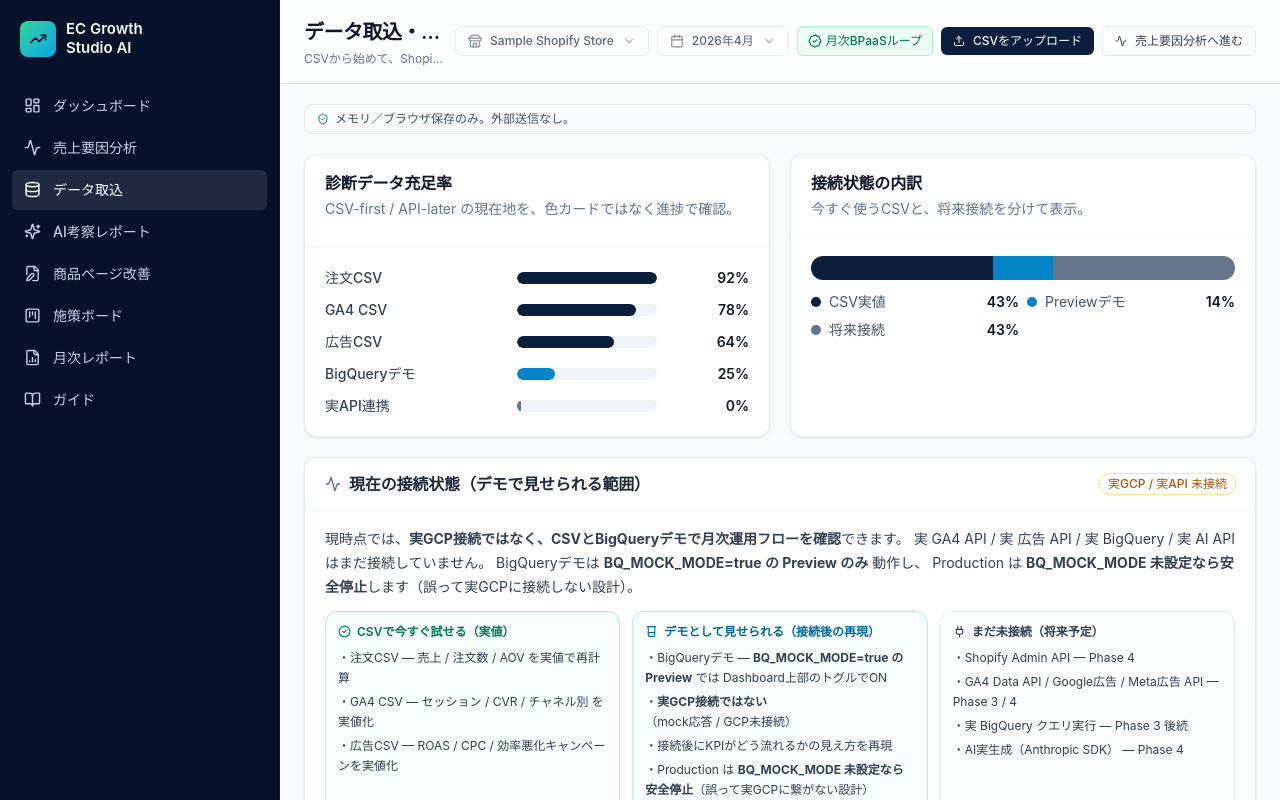
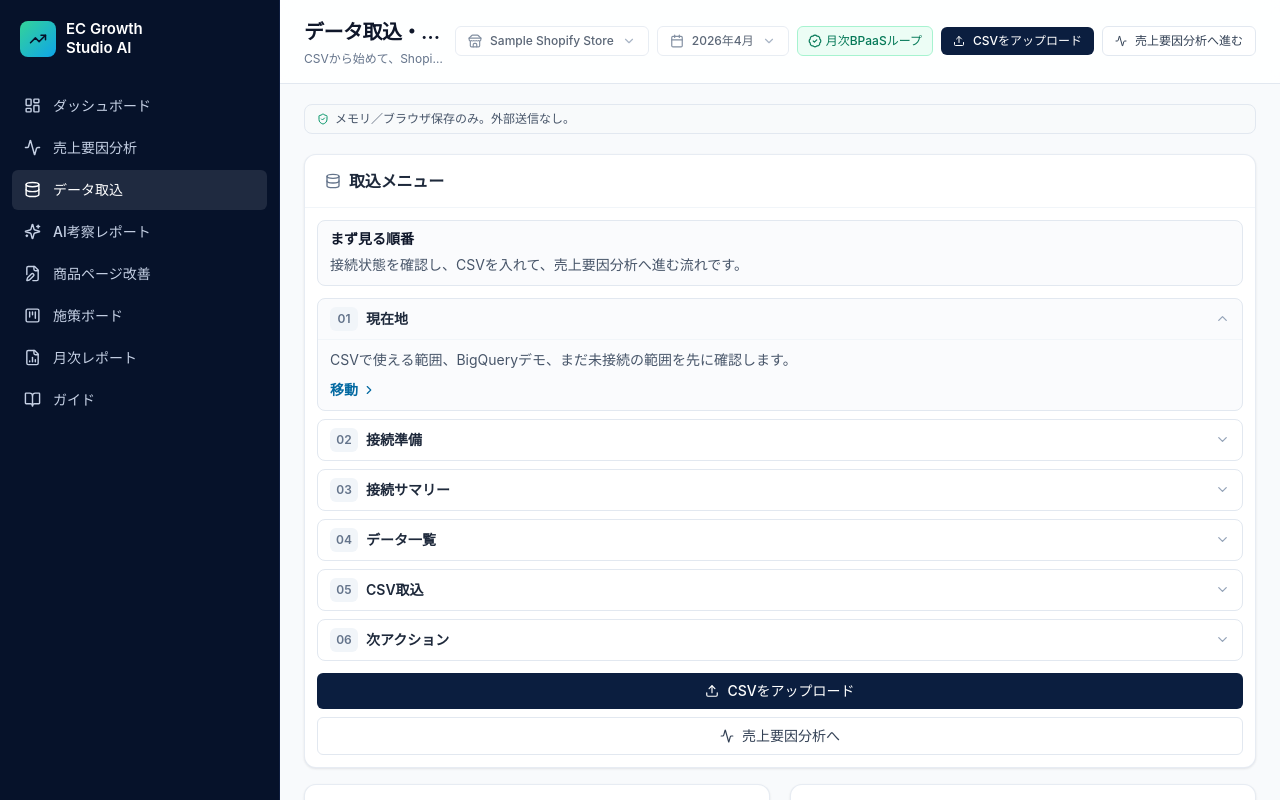
Before and after one commit to kazushi-tech/ec-growth-studio-ai, a React (Vite) app: page /app/data-import in a window 1280 px wide. Shown: the top 800 px of the page. Built offline with nearby package versions, Linux system fonts and the light colour scheme.

Commit message:
fix(data-import): add accordion left rail

```diff
--- a/src/pages/DataImport.tsx
+++ b/src/pages/DataImport.tsx
@@ -1,4 +1,4 @@
-import { useRef, useState } from "react";
+import { useRef, useState, type ReactNode } from "react";
 import { Link } from "react-router-dom";
 import {
   Upload,
@@ -7,6 +7,7 @@ import {
   CheckCircle2,
   AlertTriangle,
   Cloud,
+  ChevronDown,
   ChevronRight,
   Plug,
   Beaker,
@@ -163,6 +164,10 @@ export default function DataImport() {
           メモリ／ブラウザ保存のみ。外部送信なし。
         </div>
 
+        <div className="grid gap-4 min-[1400px]:grid-cols-[15rem_minmax(0,1fr)]">
+          <DataImportLeftRail triggerSelect={triggerSelect} csvMode={csvMode} />
+
+          <div className="min-w-0 space-y-5">
         <div className="grid gap-5 lg:grid-cols-[minmax(0,1fr)_minmax(0,1fr)]">
           <ChartFrame
             title="診断データ充足率"
@@ -198,6 +203,7 @@ export default function DataImport() {
         </div>
 
         {/* Connection-state guide — explain what's real CSV vs demo vs not-yet-connected */}
+        <div id="data-import-current" className="scroll-mt-24">
         <SectionCard
           title="現在の接続状態（デモで見せられる範囲）"
           icon={<Activity size={16} />}
@@ -251,8 +257,10 @@ export default function DataImport() {
             </div>
           </div>
         </SectionCard>
+        </div>
 
         {/* EC linkage stance — explain that we don't host the EC site */}
+        <div id="data-import-readiness" className="scroll-mt-24 space-y-5">
         <SectionCard title="ECサイト連携の考え方" icon={<Plug size={16} />}>
           <div className="grid gap-3 lg:grid-cols-3">
             <div className="rounded-xl border border-slate-100 bg-slate-50/60 p-3">
@@ -368,8 +376,10 @@ export default function DataImport() {
             </p>
           </div>
         </SectionCard>
+        </div>
 
         {/* Connection summary */}
+        <div id="data-import-summary" className="scroll-mt-24">
         <SectionCard title="データ接続サマリー" icon={<Database size={16} />}>
           <div className="grid grid-cols-2 gap-3 md:grid-cols-3 lg:grid-cols-5">
             <SummaryItem
@@ -415,6 +425,7 @@ export default function DataImport() {
             />
           </div>
         </SectionCard>
+        </div>
 
         {/* Failed import panel — shown when the most recent upload could not be applied */}
         {lastFailure && (
@@ -1217,6 +1228,7 @@ export default function DataImport() {
         )}
 
         {/* Two cols: data source list / AI diagnosis influence */}
+        <div id="data-import-sources" className="scroll-mt-24">
         <div className="grid min-w-0 gap-5 lg:grid-cols-3">
           <SectionCard
             className="min-w-0 lg:col-span-2"
@@ -1350,8 +1362,10 @@ export default function DataImport() {
             </div>
           </SectionCard>
         </div>
+        </div>
 
         {/* Upload + Flow + API */}
+        <div id="data-import-upload" className="scroll-mt-24">
         <div className="grid gap-5 lg:grid-cols-12">
           <SectionCard
             className="lg:col-span-5"
@@ -1700,9 +1714,13 @@ export default function DataImport() {
             </div>
           </SectionCard>
         </div>
+        </div>
 
         {/* Bottom action bar */}
-        <div className="flex flex-wrap items-center gap-2 rounded-xl bg-navy-950 px-4 py-3 text-white">
+        <div
+          id="data-import-actions"
+          className="flex scroll-mt-24 flex-wrap items-center gap-2 rounded-xl bg-navy-950 px-4 py-3 text-white"
+        >
           <button
             className="btn px-3 py-1.5 text-sm bg-white/10 text-white hover:bg-white/20"
             onClick={triggerSelect}
@@ -1736,8 +1754,147 @@ export default function DataImport() {
             <Download size={14} /> データテンプレートを取得
           </a>
         </div>
+          </div>
+        </div>
       </div>
     </>
+  );
+}
+
+function DataImportLeftRail({
+  triggerSelect,
+  csvMode,
+}: {
+  triggerSelect: () => void;
+  csvMode: CsvMode;
+}) {
+  const modeLabel =
+    csvMode === "ga4" ? "GA4 CSV" : csvMode === "ads" ? "広告CSV" : "注文CSV";
+
+  return (
+    <aside className="min-w-0 min-[1400px]:sticky min-[1400px]:top-24 min-[1400px]:self-start">
+      <SectionCard
+        title="取込メニュー"
+        icon={<Database size={16} />}
+        bodyClassName="!px-3 !py-3"
+      >
+        <div className="rounded-lg border border-slate-200 bg-slate-50/70 px-3 py-2">
+          <div className="text-sm font-semibold text-slate-900">
+            まず見る順番
+          </div>
+          <p className="mt-1 text-sm leading-6 text-slate-600">
+            接続状態を確認し、CSVを入れて、売上要因分析へ進む流れです。
+          </p>
+        </div>
+
+        <div className="mt-3 space-y-2">
+          <DataImportNavGroup
+            eyebrow="01"
+            title="現在地"
+            href="#data-import-current"
+            defaultOpen
+          >
+            CSVで使える範囲、BigQueryデモ、まだ未接続の範囲を先に確認します。
+          </DataImportNavGroup>
+          <DataImportNavGroup
+            eyebrow="02"
+            title="接続準備"
+            href="#data-import-readiness"
+          >
+            ECサイト、GA4、BigQuery の役割を読み取り専用の前提で整理します。
+          </DataImportNavGroup>
+          <DataImportNavGroup
+            eyebrow="03"
+            title="接続サマリー"
+            href="#data-import-summary"
+          >
+            取込済み件数、診断データ充足率、今月の診断可否を見ます。
+          </DataImportNavGroup>
+          <DataImportNavGroup
+            eyebrow="04"
+            title="データ一覧"
+            href="#data-import-sources"
+          >
+            データソースごとの状態、方式、AI診断への影響を表で確認します。
+          </DataImportNavGroup>
+          <DataImportNavGroup
+            eyebrow="05"
+            title="CSV取込"
+            href="#data-import-upload"
+            actionLabel={`${modeLabel}へ`}
+          >
+            注文 / GA4 / 広告CSVを切り替えてアップロードします。
+          </DataImportNavGroup>
+          <DataImportNavGroup
+            eyebrow="06"
+            title="次アクション"
+            href="#data-import-actions"
+          >
+            テンプレート取得、サンプル復帰、売上要因分析への遷移を行います。
+          </DataImportNavGroup>
+        </div>
+
+        <div className="mt-3 grid gap-2">
+          <button
+            type="button"
+            className="btn-primary w-full justify-center px-3 py-2 text-sm"
+            onClick={triggerSelect}
+          >
+            <Upload size={14} /> CSVをアップロード
+          </button>
+          <Link
+            to="/app/revenue-analysis"
+            className="btn-secondary w-full justify-center px-3 py-2 text-sm"
+          >
+            <Activity size={14} /> 売上要因分析へ
+          </Link>
+        </div>
+      </SectionCard>
+    </aside>
+  );
+}
+
+function DataImportNavGroup({
+  eyebrow,
+  title,
+  href,
+  actionLabel = "移動",
+  defaultOpen = false,
+  children,
+}: {
+  eyebrow: string;
+  title: string;
+  href: string;
+  actionLabel?: string;
+  defaultOpen?: boolean;
+  children: ReactNode;
+}) {
+  return (
+    <details
+      className="group rounded-lg border border-slate-200 bg-white open:bg-slate-50/70"
+      open={defaultOpen}
+    >
+      <summary className="flex cursor-pointer list-none items-center gap-2 px-3 py-2 text-sm font-semibold text-slate-800 marker:hidden">
+        <span className="inline-flex h-6 w-7 items-center justify-center rounded-md bg-slate-100 text-xs text-slate-500">
+          {eyebrow}
+        </span>
+        <span className="min-w-0 flex-1 truncate">{title}</span>
+        <ChevronDown
+          size={15}
+          className="text-slate-400 transition-transform group-open:rotate-180"
+        />
+      </summary>
+      <div className="border-t border-slate-100 px-3 py-2">
+        <p className="text-sm leading-6 text-slate-600">{children}</p>
+        <a
+          href={href}
+          className="mt-2 inline-flex items-center gap-1 text-sm font-semibold text-sky-700 hover:text-sky-800"
+        >
+          {actionLabel}
+          <ChevronRight size={14} />
+        </a>
+      </div>
+    </details>
   );
 }
 
```
